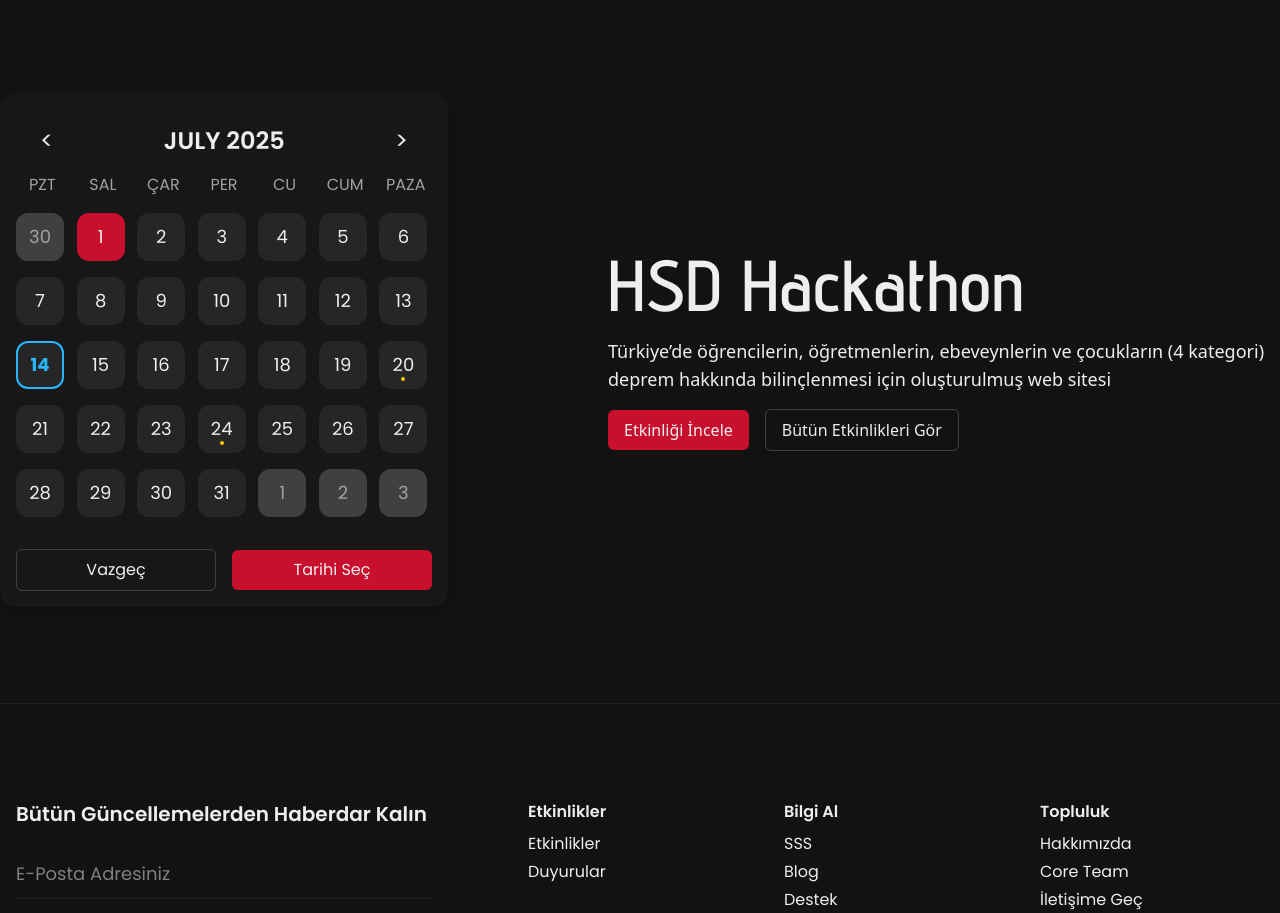
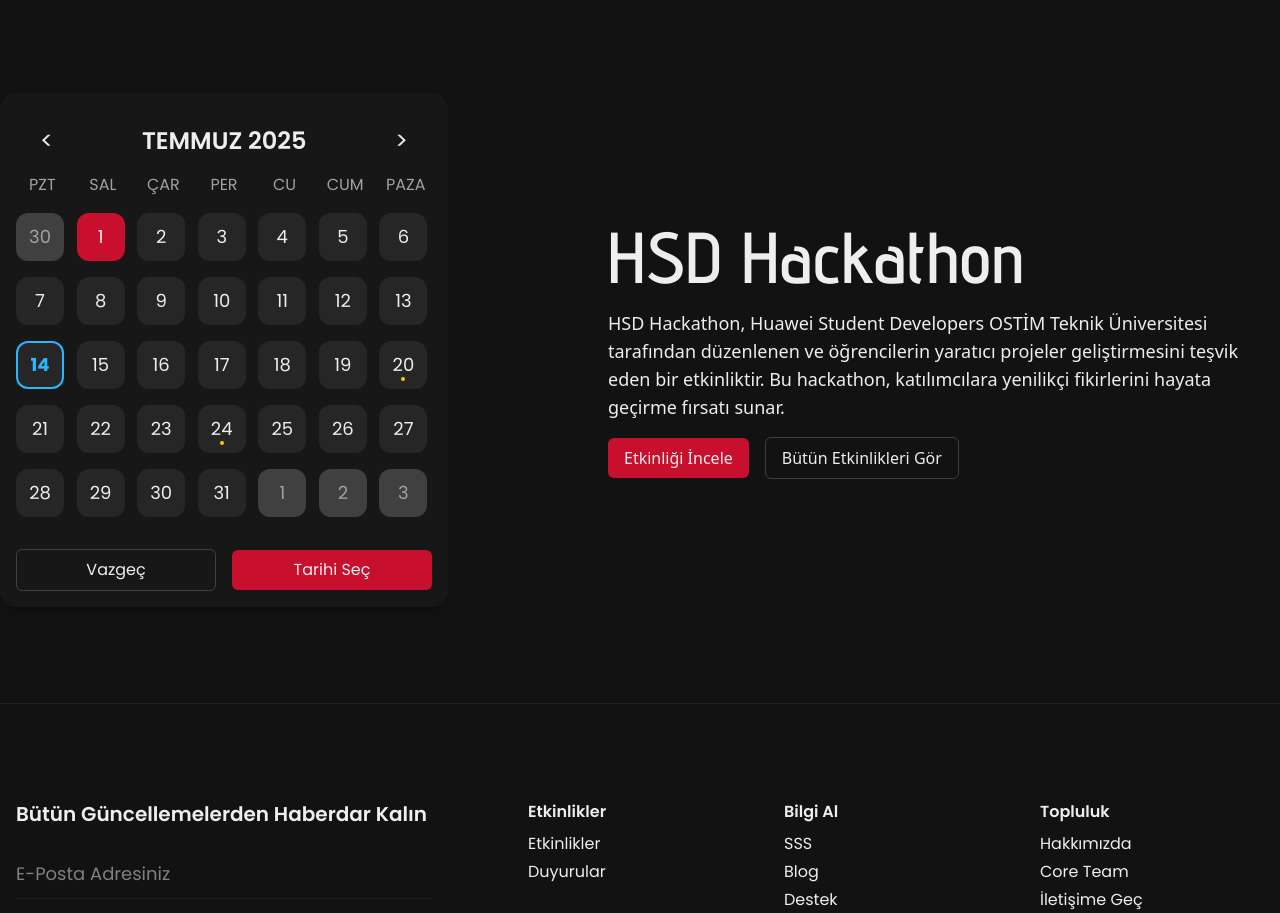
Before and after one commit to HSD-OSTIMTECH/HSD-Landing, a Next.js app: page / in a window 1280 px wide. Shown: the part 2300-3213 px from the top of the page. Built offline with nearby package versions, Linux system fonts and the light colour scheme; some icons are missing.

Commit message:
feat: added turkish month names to calendar component
and added new description to last event section

```diff
--- a/components/ui/calendar.tsx
+++ b/components/ui/calendar.tsx
@@ -16,6 +16,11 @@ import {
 } from 'date-fns';
 import Button from './button';
 
+
+const turkishMonths = [
+  'OCAK', 'ŞUBAT', 'MART', 'NİSAN', 'MAYIS', 'HAZİRAN',
+  'TEMMUZ', 'AĞUSTOS', 'EYLÜL', 'EKİM', 'KASIM', 'ARALIK'
+];
 const weekDays = ['PZT', 'SAL', 'ÇAR', 'PER', 'CU', 'CUM', 'PAZA'];
 
 const Calendar = () => {
@@ -25,7 +30,10 @@ const Calendar = () => {
   // Example: dots for events
   const eventDays = [20, 24];
 
-  const renderHeader = () => (
+  const renderHeader = () => {
+    const monthIndex = currentMonth.getMonth();
+    const year = currentMonth.getFullYear();
+    return (
       <div className="flex items-center justify-between px-4 pt-4">
         <button
           onClick={() => setCurrentMonth(subMonths(currentMonth, 1))}
@@ -35,7 +43,7 @@ const Calendar = () => {
           &#60;
         </button>
         <span className="text-white text-2xl font-semibold font-poppins">
-        {format(currentMonth, 'MMMM yyyy').toUpperCase()}
+          {turkishMonths[monthIndex]} {year}
         </span>
         <button
           onClick={() => setCurrentMonth(addMonths(currentMonth, 1))}
@@ -46,6 +54,7 @@ const Calendar = () => {
         </button>
       </div>
     );
+  };
 
   const renderDays = () => (
     <div className="grid grid-cols-7 gap-2 mt-4">
--- a/pages/index.tsx
+++ b/pages/index.tsx
@@ -74,9 +74,10 @@ export default function Home() {
             HSD Hackathon
           </h2>
           <p className="text-lg ">
-            Türkiye’de öğrencilerin, öğretmenlerin, ebeveynlerin ve çocukların
-            (4 kategori) deprem hakkında bilinçlenmesi için oluşturulmuş web
-            sitesi
+            HSD Hackathon, Huawei Student Developers OSTİM Teknik Üniversitesi
+            tarafından düzenlenen ve öğrencilerin yaratıcı projeler geliştirmesini
+            teşvik eden bir etkinliktir. Bu hackathon, katılımcılara yenilikçi
+            fikirlerini hayata geçirme fırsatı sunar.
           </p>
           <div className="flex items-center gap-4">
             <Button variant="primary" href="/events/hsd-hackathon">
```
Lines whose indentation alone changed are shown as unchanged.
